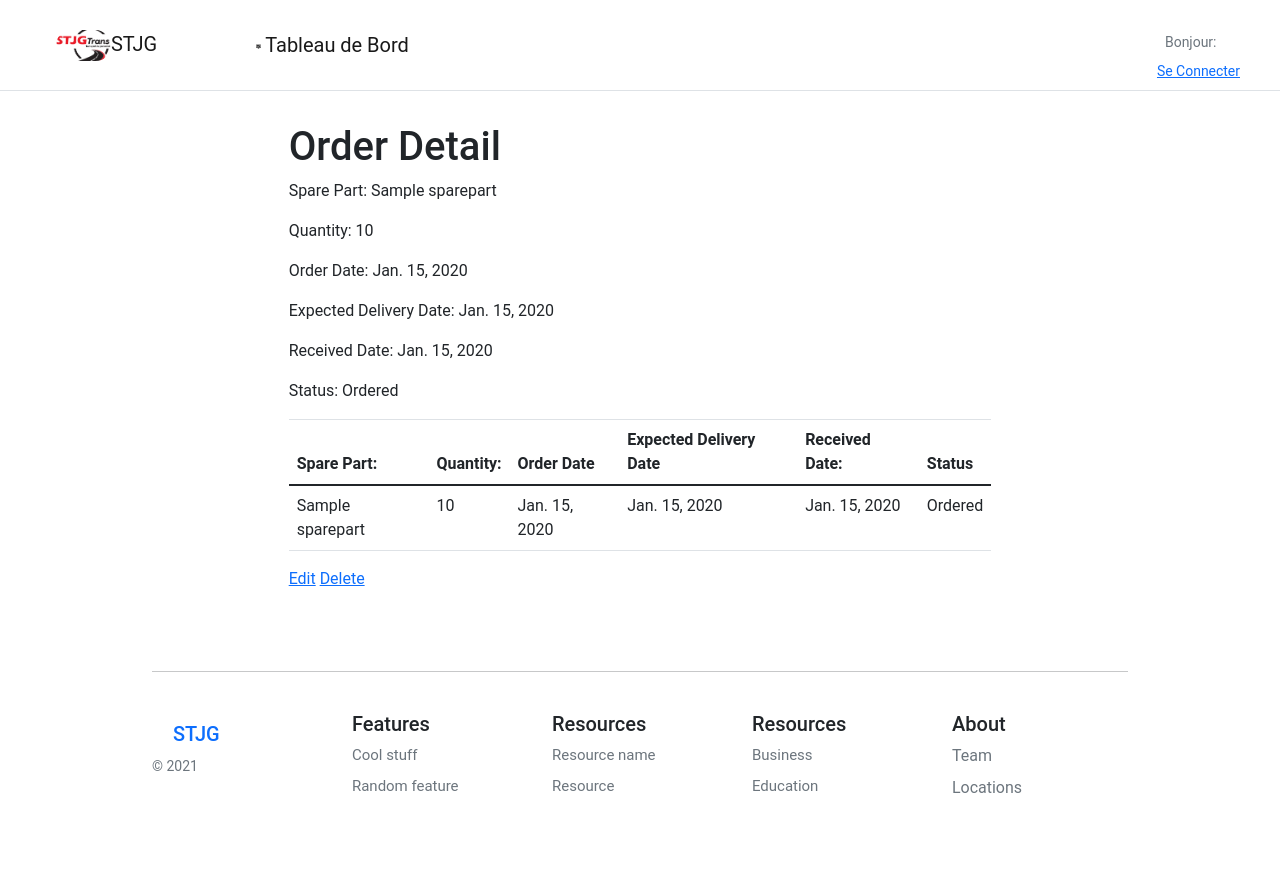
After one commit to ezzimo/FleetManager, a Django app: page /inventory/order/1/ in a window 1280 px wide. The commit adds this page. Run offline with Django 3.2, Linux system fonts and the light colour scheme; tables that the repository leaves empty hold one stand-in row (values such as "Sample post"); parts of the project's set-up code (start-up, migrations or seed data) failed here and were passed over; some libraries are stand-ins or nearby versions.

Commit message:
Add Order model and related views, forms, templates, and seeds
This commit introduces the Order model in the inventory application, along with all associated views for creating, updating, viewing, and deleting orders. It also includes forms for order data input and templates for rendering the order data. A seed script for populating the database with initial order data is also included.

```diff
--- a/inventory/models.py
+++ b/inventory/models.py
@@ -8,8 +8,8 @@ class SparePart(models.Model):
     name = models.CharField(max_length=200)
     description = models.TextField()
     quantity = models.IntegerField()
-    minimum_quantity = models.IntegerField(help_text="The minimum quantity before a re-order is triggered.")
-    reorder_trigger = models.BooleanField(default=False, help_text="True if a re-order needs to be triggered.")
+    minimum_quantity = models.IntegerField(null=True, blank=True, help_text="The minimum quantity before a re-order is triggered.")
+    reorder_trigger = models.BooleanField(null=True, blank=True, default=False, help_text="True if a re-order needs to be triggered.")
     last_order_date = models.DateField(null=True, blank=True, help_text="The date of the last order for this part.")
 
     def __str__(self):
@@ -17,7 +17,7 @@ class SparePart(models.Model):
 
     def save(self, *args, **kwargs):
         if self.quantity < THRESHOLD:
-            Order.objects.create(spare_part=self, quantity=ORDER_QUANTITY or self.quantity)
+            Order.objects.create(spare_part=self, quantity=self.quantity or ORDER_QUANTITY)
             self.last_order_date = timezone.now()
         super().save(*args, **kwargs)
 
--- a/inventory/urls.py
+++ b/inventory/urls.py
@@ -1,8 +1,14 @@
 from django.urls import path
-from .views import SparePartsListView, SparePartDetailView, SparePartCreateView, SparePartUpdateView, SparePartDeleteView
+from .views import SparePartsListView, SparePartDetailView, SparePartCreateView, SparePartUpdateView, SparePartDeleteView, OrderListView, OrderDetailView, OrderCreateView, OrderUpdateView, OrderDeleteView
 
 app_name = 'inventory'
+
 urlpatterns = [
+    path('orders/', OrderListView.as_view(), name='order_list'),
+    path('order/<int:pk>/', OrderDetailView.as_view(), name='order_detail'),
+    path('order/new/', OrderCreateView.as_view(), name='order_new'),
+    path('order/<int:pk>/edit/', OrderUpdateView.as_view(), name='order_edit'),
+    path('order/<int:pk>/delete/', OrderDeleteView.as_view(), name='order_delete'),
     path('spare_parts/', SparePartsListView.as_view(), name='spare_parts_list'),
     path('spare_part/<int:pk>/', SparePartDetailView.as_view(), name='spare_part_detail'),
     path('spare_part/new/', SparePartCreateView.as_view(), name='spare_part_new'),
--- a/inventory/views.py
+++ b/inventory/views.py
@@ -1,7 +1,7 @@
 from django.views.generic import ListView, DetailView, CreateView, UpdateView, DeleteView
 from django.urls import reverse_lazy
 from .models import SparePart, Order
-from .forms import SparePartForm
+from .forms import OrderForm, SparePartForm
 from .constants import THRESHOLD, ORDER_QUANTITY
 
 
@@ -53,3 +53,39 @@ class SparePartDeleteView(DeleteView):
     model = SparePart
     template_name = 'inventory/spare_part_confirm_delete.html'
     success_url = reverse_lazy('inventory:spare_parts_list')
+
+
+class OrderListView(ListView):
+    model = Order
+    template_name = 'inventory/order_list.html'
+    context_object_name = 'orders'
+
+
+class OrderDetailView(DetailView):
+    model = Order
+    template_name = 'inventory/order_detail.html'
+    context_object_name = 'order'
+
+
+class OrderCreateView(CreateView):
+    model = Order
+    form_class = OrderForm
+    template_name = 'inventory/order_form.html'
+
+    def get_success_url(self):
+        return reverse_lazy('inventory:order_detail', args=[self.object.id])
+
+
+class OrderUpdateView(UpdateView):
+    model = Order
+    form_class = OrderForm
+    template_name = 'inventory/order_form.html'
+
+    def get_success_url(self):
+        return reverse_lazy('inventory:order_detail', args=[self.object.id])
+
+
+class OrderDeleteView(DeleteView):
+    model = Order
+    template_name = 'inventory/order_confirm_delete.html'
+    success_url = reverse_lazy('inventory:order_list')
--- a/templates/base.html
+++ b/templates/base.html
@@ -3,8 +3,13 @@
 <html>
 
 <head>
+    <!-- Required meta tags -->
     <meta charset="utf-8">
-    <meta name="viewport" content="width=device-width, initial-scale=1">
+    <meta name="viewport" content="width=device-width, initial-scale=1, shrink-to-fit=no">
+
+    <!-- Bootstrap CSS -->
+    <link rel="stylesheet" href="https://stackpath.bootstrapcdn.com/bootstrap/4.3.1/css/bootstrap.min.css" integrity="sha384-ggOyR0iXCbMQv3Xipma34MD+dH/1fQ784/j6cY/iJTQUOhcWr7x9JvoRxT2MZw1T" crossorigin="anonymous">
+
     <link href="https://cdn.jsdelivr.net/npm/bootstrap@5.0.0-beta1/dist/css/bootstrap.min.css" rel="stylesheet"
         integrity="sha384-giJF6kkoqNQ00vy+HMDP7azOuL0xtbfIcaT9wjKHr8RbDVddVHyTfAAsrekwKmP1" crossorigin="anonymous">
     <!-- jQuery -->
@@ -168,6 +173,12 @@
     </footer>
     <!-- Footer section end -->
 
+    <!-- Optional JavaScript -->
+    <!-- jQuery first, then Popper.js, then Bootstrap JS -->
+    <script src="https://code.jquery.com/jquery-3.3.1.slim.min.js" integrity="sha384-q8i/X+965DzO0rT7abK41JStQIAqVgRVzpbzo5smXKp4YfRvH+8abtTE1Pi6jizo" crossorigin="anonymous"></script>
+    <script src="https://cdnjs.cloudflare.com/ajax/libs/popper.js/1.14.7/umd/popper.min.js" integrity="sha384-UO2eT0CpHqdSJQ6hJty5KVphtPhzWj9WO1clHTMGa3JDZwrnQq4sF86dIHNDz0W1" crossorigin="anonymous"></script>
+    <script src="https://stackpath.bootstrapcdn.com/bootstrap/4.3.1/js/bootstrap.min.js" integrity="sha384-JjSmVgyd0p3pXB1rRibZUAYoIIy6OrQ6VrjIEaFf/nJGzIxFDsf4x0xIM+B07jRM" crossorigin="anonymous"></script>
+
 </body>
 
 </html>
--- /dev/null
+++ b/templates/inventory/order_detail.html
@@ -0,0 +1,36 @@
+{% extends "../account/sub_base.html" %}
+
+{% block sub_content %}
+  <h1>Order Detail</h1>
+  <p>Spare Part: {{ order.spare_part.name }}</p>
+  <p>Quantity: {{ order.quantity }}</p>
+  <p>Order Date: {{ order.order_date }}</p>
+  <p>Expected Delivery Date: {{ order.expected_delivery_date }}</p>
+  <p>Received Date: {{ order.received_date }}</p>
+  <p>Status: {{ order.get_status_display }}</p>
+  <table class="table">
+    <thead>
+      <tr>
+        <th>Spare Part:</th>
+        <th>Quantity: </th>
+        <th>Order Date</th>
+        <th>Expected Delivery Date</th>
+        <th>Received Date:</th>
+        <th>Status</th>
+      </tr>
+    </thead>
+    <tbody>
+        <tr>
+          <td>{{ order.spare_part.name }}</td>
+          <td>{{ order.quantity }}</td>
+          <td>{{ order.order_date }}</td>
+          <td>{{ order.expected_delivery_date }}</td>
+          <td>{{ order.received_date }}</td>
+          <td>{{ order.get_status_display }}</td>
+          {% comment %} <td><a href="{% url 'inventory:order_detail' order.id %}">Details</a></td> {% endcomment %}
+        </tr>
+    </tbody>
+</table>
+  <a href="{% url 'inventory:order_edit' order.id %}">Edit</a>
+  <a href="{% url 'inventory:order_delete' order.id %}">Delete</a>
+{% endblock %}
```
Also changed, not shown: inventory/forms.py (+7 -1 lines), inventory/management/commands/seed_inventory.py (added, +32 -0 lines), templates/inventory/order_confirm_delete.html (added, +10 -0 lines), templates/inventory/order_form.html (added, +45 -0 lines), templates/inventory/order_list.html (added, +33 -0 lines).
